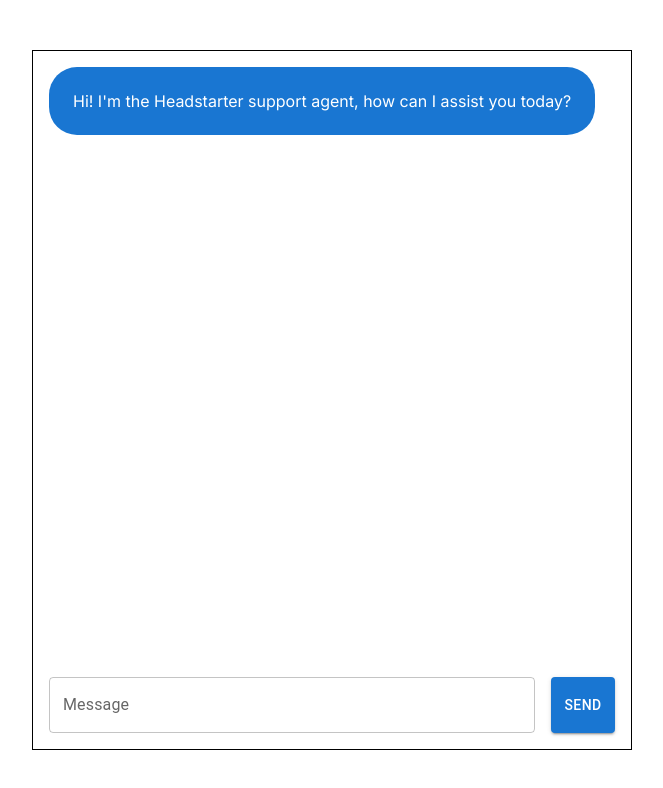
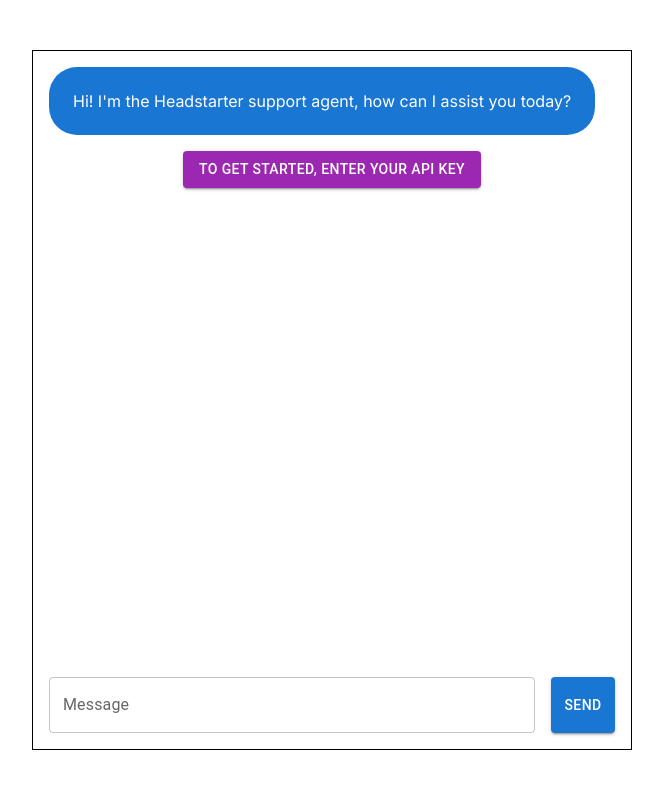
Before and after one commit to musmanqazi/ai-customer-support, a Next.js app: page / in a window 1280 px wide. Shown: the top 788 px of the page, without its empty margins (308-971 px from the left). Built offline with nearby package versions, Linux system fonts and the light colour scheme.

Commit message:
user must enter their own api key

```diff
--- a/app/api/chat/route.js
+++ b/app/api/chat/route.js
@@ -2,19 +2,21 @@
 import OpenAI from 'openai';
 
 export async function POST(req) {
-  const openai = new OpenAI()
-  const data = await req.json()
+  const { messages, apiKey } = await req.json();
+
+  if (!apiKey) {
+    return NextResponse.json({ error: 'API key is required' }, { status: 400 });
+  }
+
+  const openai = new OpenAI({
+    apiKey: apiKey
+  });
 
   const completion = await openai.chat.completions.create({
-    messages: [
-      { role: 'system', content: 'I can help you with anything!' },
-      { role: 'user', content: 'Who won the world series in 2020?' },
-      { role: 'assistant', content: 'The Los Angeles Dodgers won the World Series in 2020.' },
-      ...data
-    ],
+    messages: messages,
     model: 'gpt-3.5-turbo',
     stream: true
-  })
+  });
 
   const stream = new ReadableStream({
     async start(controller) {
@@ -34,5 +36,6 @@
       }
     },
   })
+
   return new NextResponse(stream)
 }
--- a/app/page.js
+++ b/app/page.js
@@ -1,18 +1,31 @@
 'use client'
-import { Box, Stack, Button, TextField } from "@mui/material";
-import Image from "next/image";
+import { Box, Stack, Button, TextField, Modal, Typography } from "@mui/material";
 import { useState, useEffect, useRef } from 'react';
+import { keyframes } from '@emotion/react'; // Import keyframes for the shake animation
+
+// Define the shake animation using keyframes
+const shake = keyframes`
+  0% { transform: translateX(0); }
+  25% { transform: translateX(-5px); }
+  50% { transform: translateX(5px); }
+  75% { transform: translateX(-5px); }
+  100% { transform: translateX(0); }
+`;
 
 export default function Home() {
   const [messages, setMessages] = useState([
-  {
-    role: 'assistant',
-    content: `Hi! I'm the Headstarter support agent, how can I assist you today?`
-  }])
+    {
+      role: 'assistant',
+      content: `Hi! I'm the Headstarter support agent, how can I assist you today?`
+    }
+  ]);
 
   const [message, setMessage] = useState('');
+  const [apiKey, setApiKey] = useState(''); // State to store the user's API key
   const [loadingDots, setLoadingDots] = useState('');
-  const messagesEndRef = useRef(null); // Reference for auto-scroll
+  const [open, setOpen] = useState(false); // Start with modal closed
+  const [shakeButton, setShakeButton] = useState(false); // State to control the shake animation
+  const messagesEndRef = useRef(null);
 
   useEffect(() => {
     let interval;
@@ -28,9 +41,27 @@
     if (messagesEndRef.current) {
       messagesEndRef.current.scrollIntoView({ behavior: 'smooth' });
     }
-  }, [messages]); // Auto-scroll whenever messages change
+  }, [messages]);
+
+  const handleOpen = () => setOpen(true);
+  const handleClose = () => setOpen(false);
+
+  const handleApiKeySubmit = () => {
+    if (apiKey.trim() === '') {
+      setShakeButton(true);
+      setTimeout(() => setShakeButton(false), 1000);
+      return;
+    }
+    handleClose();
+  };
 
   const sendMessage = async () => {
+    if (!apiKey) {
+      setShakeButton(true); // Trigger the shake animation
+      setTimeout(() => setShakeButton(false), 1000); // Stop the shake animation after 1 second
+      return;
+    }
+
     setMessage('');
     setMessages((messages) => [
       ...messages,
@@ -38,12 +69,13 @@
       { role: "assistant", content: '' },
     ]);
     setLoadingDots('.');
+
     const response = fetch('/api/chat', {
       method: "POST",
-      headers: {
+      headers:{
         'Content-Type': 'application/json'
       },
-      body: JSON.stringify([...messages, { role: 'user', content: message }])
+      body: JSON.stringify({ messages: [...messages, { role: 'user', content: message }], apiKey })
     }).then(async (res) => {
       const reader = res.body.getReader();
       const decoder = new TextDecoder();
@@ -73,7 +105,7 @@
 
   const handleKeyDown = (e) => {
     if (e.key === 'Enter') {
-      e.preventDefault(); // prevent the default action (e.g., form submission)
+      e.preventDefault();
       sendMessage();
     }
   }
@@ -119,7 +151,22 @@
               </Box>
             </Box>
           ))}
-          <div ref={messagesEndRef} /> {/* Auto-scroll reference */}
+          <Box display="flex" justifyContent="center" mt={2}>
+            <Button
+              variant="contained"
+              onClick={handleOpen}
+              sx={{
+                animation: shakeButton ? `${shake} 0.5s` : 'none',
+                bgcolor: shakeButton ? 'red' : 'secondary.main',
+                '&:hover': {
+                  bgcolor: shakeButton ? 'red' : 'secondary.dark', // Darker purple on hover
+                },
+              }}
+            >
+              To get started, enter your API key
+            </Button>
+          </Box>
+          <div ref={messagesEndRef} />
         </Stack>
         <Stack direction="row" spacing={2}>
           <TextField
@@ -133,6 +180,46 @@
           <Button variant="contained" onClick={sendMessage}>Send</Button>
         </Stack>
       </Stack>
+
+      {/* Modal for API Key Entry */}
+      <Modal
+        open={open}
+        onClose={handleClose}
+        aria-labelledby="api-key-modal-title"
+        aria-describedby="api-key-modal-description"
+      >
+        <Box
+          display="flex"
+          justifyContent="center"
+          alignItems="center"
+          position="absolute"
+          top="50%"
+          left="50%"
+          sx={{transform: "translate(-50%, -50%)"}}
+          width={400}
+          bgcolor="background.paper"
+          border="2px solid #000"
+          boxShadow={24}
+          p={4}
+        >
+          <Box>
+            <Typography id="api-key-modal-title" variant="h6" component="h2">
+              Enter Your API Key
+            </Typography>
+            <TextField
+              fullWidth
+              label="API Key"
+              value={apiKey}
+              onChange={(e) => setApiKey(e.target.value)}
+              autoComplete="off"
+              margin="normal"
+            />
+            <Button variant="contained" color="primary" onClick={handleApiKeySubmit}>
+              Submit
+            </Button>
+          </Box>
+        </Box>
+      </Modal>
     </Box>
   );
 }
```
